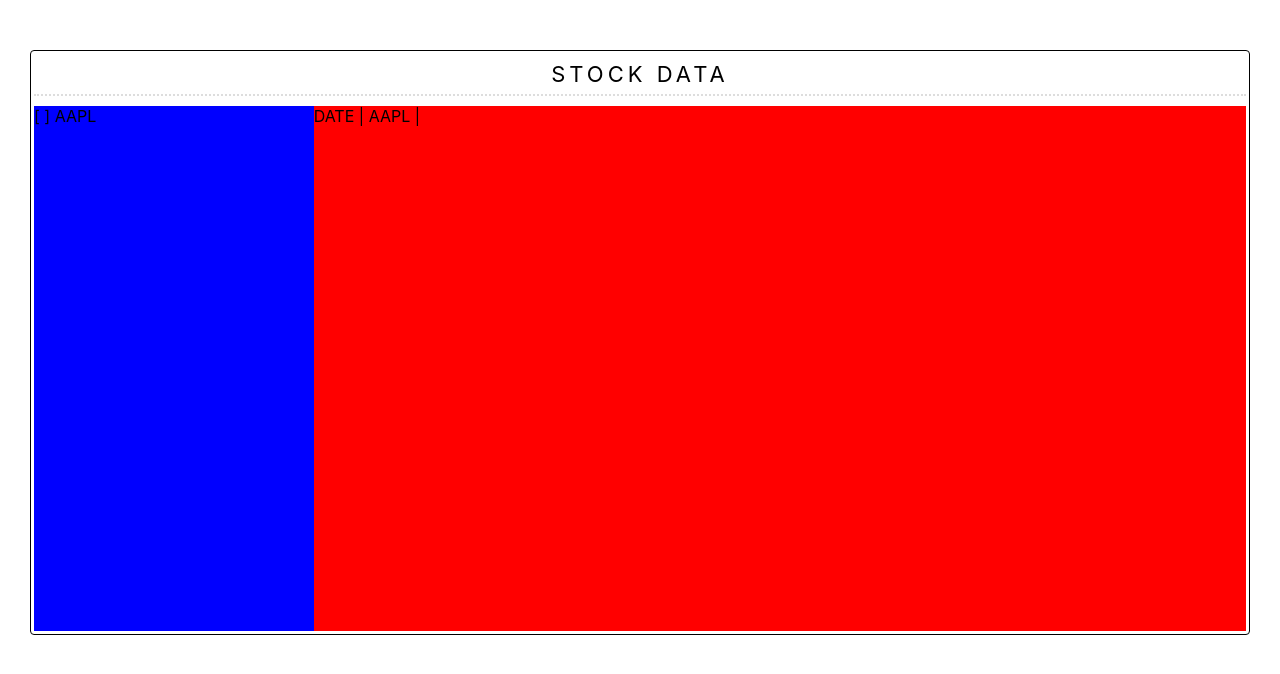
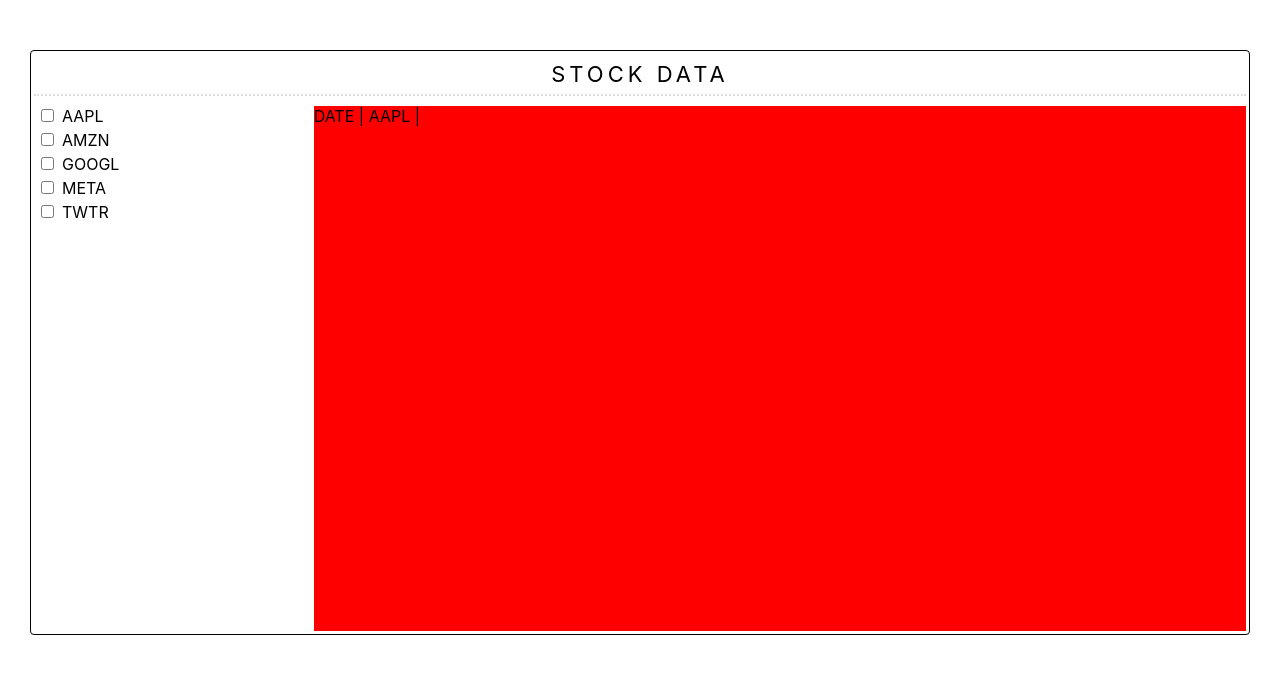
Before and after one commit to jamesroseman/stock-prices-react, a React (Create React App) app: page / in a window 1280 px wide. Shown: the top 674 px of the page. Built offline with nearby package versions, Linux system fonts and the light colour scheme.

Commit message:
Working stock checklist component with props and callbacks

```diff
--- /dev/null
+++ b/src/components/StockPriceChecklistComponent.css
@@ -0,0 +1,4 @@
+.checklist-container {
+  width: 100%;
+  height: 100%;
+}
--- /dev/null
+++ b/src/components/StockPriceChecklistComponent.tsx
@@ -0,0 +1,45 @@
+import React, { useState } from 'react';
+import StockPriceChecklistItem, { StockPriceChecklistItemProps } from './StockPriceChecklistItemComponent';
+import './StockPriceChecklistComponent.css';
+
+type TickerSelectionMap = {
+  [ticker: string]: boolean;
+}
+
+export type StockPriceChecklistProps = {
+  tickers: string[];
+  onTickerSelection?: (ticker: string) => any;
+}
+
+function StockPriceChecklist({
+  tickers,
+  onTickerSelection = () => {},
+}: StockPriceChecklistProps) {
+  const [tickerMap, setTickerMap] = useState<TickerSelectionMap>({});
+
+  // Deduplicate the tickers.
+  const dedupedTickers: string[] = Array.from(new Set(tickers));
+
+  // Alphaetize the tickers.
+  const alphabetizedTickers: string[] = dedupedTickers.sort((a, b) => a.localeCompare(b));
+
+  // Transform the tickers into ticker checklist items.
+  const checklistItems = alphabetizedTickers.map((ticker: string) => {
+    const onClickFn = () => {
+      setTickerMap({ ...tickerMap, [ticker]: !(tickerMap[ticker] ?? false)});
+      onTickerSelection(ticker);
+    };
+    return (
+      <StockPriceChecklistItem
+        key={`checklist-item-${ticker}`}
+        ticker={ticker}
+        isChecked={tickerMap[ticker] ?? false}
+        onClick={onClickFn}
+      />
+    );
+  });
+
+  return <div className="checklist-container">{checklistItems}</div>;
+}
+
+export default StockPriceChecklist;
--- /dev/null
+++ b/src/components/StockPriceChecklistItemComponent.css
@@ -0,0 +1,15 @@
+.checklist-item-container {
+  margin-bottom: 4px;
+
+  display: flex;
+  flex-direction: row;
+}
+
+.checklist-item-checkbox {
+  margin-left: 3px;
+  margin-right: 5px;
+}
+
+.checklist-item-ticker-ticked {
+  color: red;
+}
--- /dev/null
+++ b/src/components/StockPriceChecklistItemComponent.tsx
@@ -0,0 +1,28 @@
+import React from 'react';
+import './StockPriceChecklistItemComponent.css';
+
+export type StockPriceChecklistItemProps = {
+  ticker: string;
+  isChecked?: boolean;
+  onClick?: () => any;
+}
+
+function StockPriceChecklistItem({
+  ticker,
+  isChecked = false,
+  onClick,
+}: StockPriceChecklistItemProps) {
+  return (
+    <div className="checklist-item-container">
+      <div className="checklist-item-checkbox">
+        <input type="checkbox" checked={isChecked} onChange={onClick} />
+      </div>
+      <div className={isChecked ? "checklist-item-ticker-ticked" : "checklist-item-ticker-unticked"}>
+        {ticker}
+      </div>
+    </div>
+
+  )
+}
+
+export default StockPriceChecklistItem;
--- a/src/components/StockPriceExplorer.css
+++ b/src/components/StockPriceExplorerComponent.css
@@ -1,4 +1,4 @@
-.container {
+.explorer-container {
   background-color: #fff;
 
   max-height: 100%;
@@ -13,7 +13,7 @@
   border-radius: 4px;
 }
 
-.header {
+.explorer-header {
   margin-bottom: 10px;
 
   height: 40px;
@@ -29,23 +29,19 @@
   border-bottom: 2px dotted #ddd;
 }
 
-.body {
-  background-color: green;
-
+.explorer-body {
   height: 525px;
 
   display: flex;
   flex-direction: row;
 }
 
-.checklist {
-  background-color: blue;
-
+.explorer-checklist {
   height: 100%;
   width: 30%;
 }
 
-.data {
+.explorer-data {
   background-color: red;
 
   height: 100%;
--- a/src/components/StockPriceExplorerComponent.tsx
+++ b/src/components/StockPriceExplorerComponent.tsx
@@ -1,5 +1,6 @@
 import React from 'react';
-import './StockPriceExplorer.css';
+import StockPriceChecklist from './StockPriceChecklistComponent';
+import './StockPriceExplorerComponent.css';
 
 /**
  * A mapping from stock price tickers to an array of
@@ -21,11 +22,16 @@
   prices
 }: StockPriceExplorerProps) {
   return (
-    <div className="container">
-      <div className="header">Stock Data</div>
-      <div className="body">
-        <div className="checklist">[ ] AAPL</div>
-        <div className="data">DATE  |  AAPL  |</div>
+    <div className="explorer-container">
+      <div className="explorer-header">Stock Data</div>
+      <div className="explorer-body">
+        <div className="explorer-checklist">
+          <StockPriceChecklist
+            tickers={['AAPL', 'META', 'GOOGL', 'AMZN', 'AMZN', 'AMZN', 'TWTR']}
+            onTickerSelection={console.log}
+          />
+        </div>
+        <div className="explorer-data">DATE  |  AAPL  |</div>
       </div>
 
     </div>
```
Also changed, not shown: 1 other file (tests, documents, lock files or other folders).
